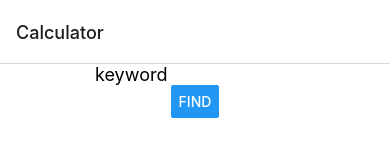
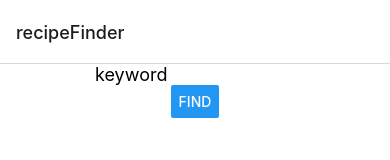
Before and after one commit to Jefishub/exercise-shipping-list-with-database, a React Native app: screen /recipeFinder in a window 390 px wide. Before the commit this address had no page. Shown: the top 160 px of the page. Built offline with nearby package versions, Linux system fonts and the light colour scheme.

Commit message:
changed naming

```diff
--- a/App.js
+++ b/App.js
@@ -1,6 +1,6 @@
 import React from 'react';
 import { NavigationContainer } from '@react-navigation/native';
-import Calculator from './Calculator';
+import RecipeFinder from './recipeFinder';
 import History from './History';
 import { Ionicons } from '@expo/vector-icons';
 import { createStackNavigator} from'@react-navigation/stack';
@@ -14,7 +14,7 @@ export default function App() {
         screenOptions={({ route }) => ({
           tabBarIcon: ({ focused, color, size }) => {
             let iconName;
-            if (route.name === 'Calculator') {
+            if (route.name === 'recipeFinder') {
               iconName = 'md-home';
             }
             else if (route.name === 'History') {
@@ -23,7 +23,7 @@ export default function App() {
             return <Ionicons name={iconName} size={size} color={color} />;
           },
         })}>
-        <Stack.Screen name="Calculator" component={Calculator} />
+        <Stack.Screen name="recipeFinder" component={RecipeFinder} />
         <Stack.Screen name="History" component={History} />
       </ Stack.Navigator>
     </NavigationContainer>
--- a/Calculator.js
+++ b/recipeFinder.js
@@ -2,7 +2,7 @@ import { StatusBar } from 'expo-status-bar';
 import React, { useState } from 'react';
 import { StyleSheet, Text, View, Button, TextInput, FlatList, Image } from 'react-native';
 
-export default function Calculator({ navigation }) {
+export default function RecipeFinder({ navigation }) {
   const [keyword, setKeyword] = useState('');
   const [repositories, setRepositories] = useState([]);
 
```
